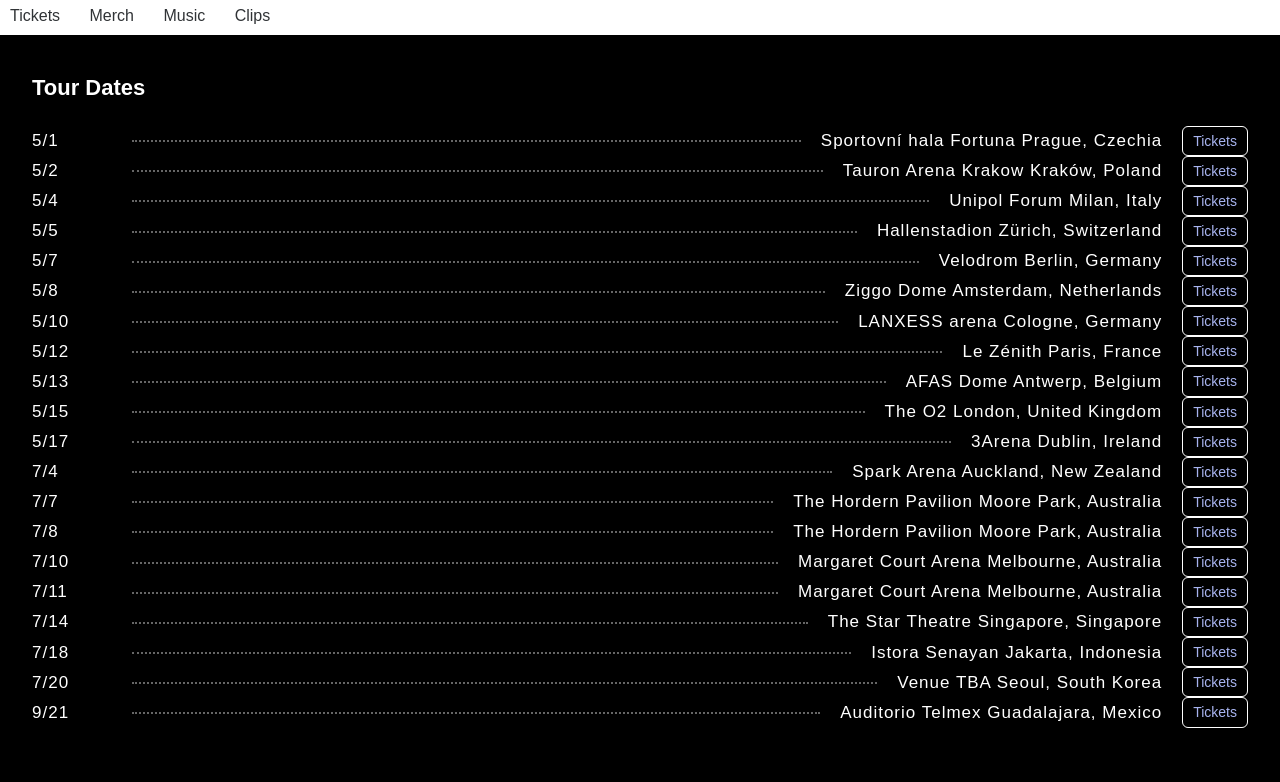
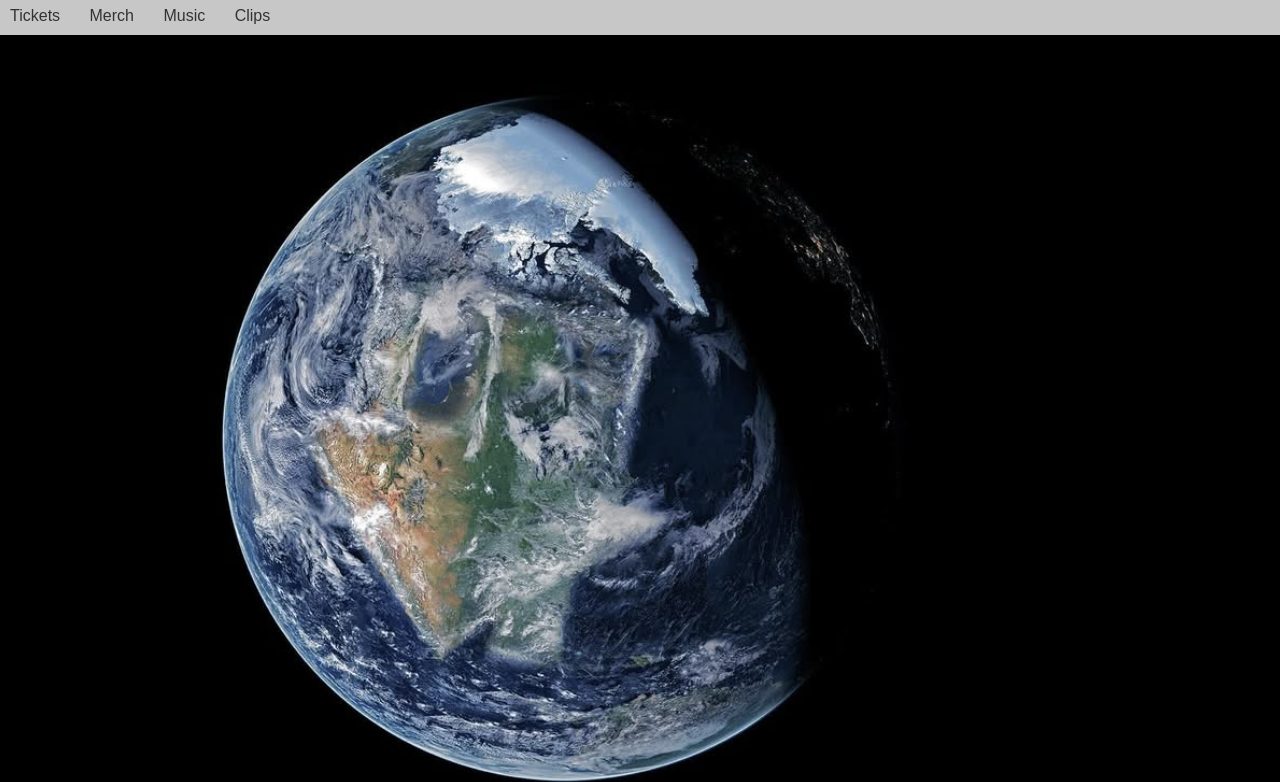
Before and after one commit to raenyssa/Asg1-ID, a plain HTML site: page tickets.html in a window 1280 px wide. Shown: the part 135-917 px from the top of the page. Drawn offline with Linux system fonts and the light colour scheme.

Commit message:
update ticketing

```diff
--- a/style.css
+++ b/style.css
@@ -51,7 +51,7 @@ body {
 .navbar {
     flex-wrap: 0;
     padding: 10px;
-    background-color: #ffffff;
+    background-color: #c7c7c7;
 }
 
 .navbar a {
@@ -143,6 +143,8 @@ body {
     width: 95%;
     margin: 40px auto;
     font-family: Arial, sans-serif;
+    align-items: center;
+    justify-content: center;
 }
 
 .tour-section h2 {
--- a/tickets.html
+++ b/tickets.html
@@ -37,6 +37,7 @@
 
     <!-- TOUR DATES SECTION -->
     <section class="tour-section">
+        <img src="world_tour.png" alt="The Neighbourhood Tour" width="auto" height="auto">
     <h2>Tour Dates</h2>
 
     <div class="tour-list">
```
Also changed, not shown: world_tour.png (added).
